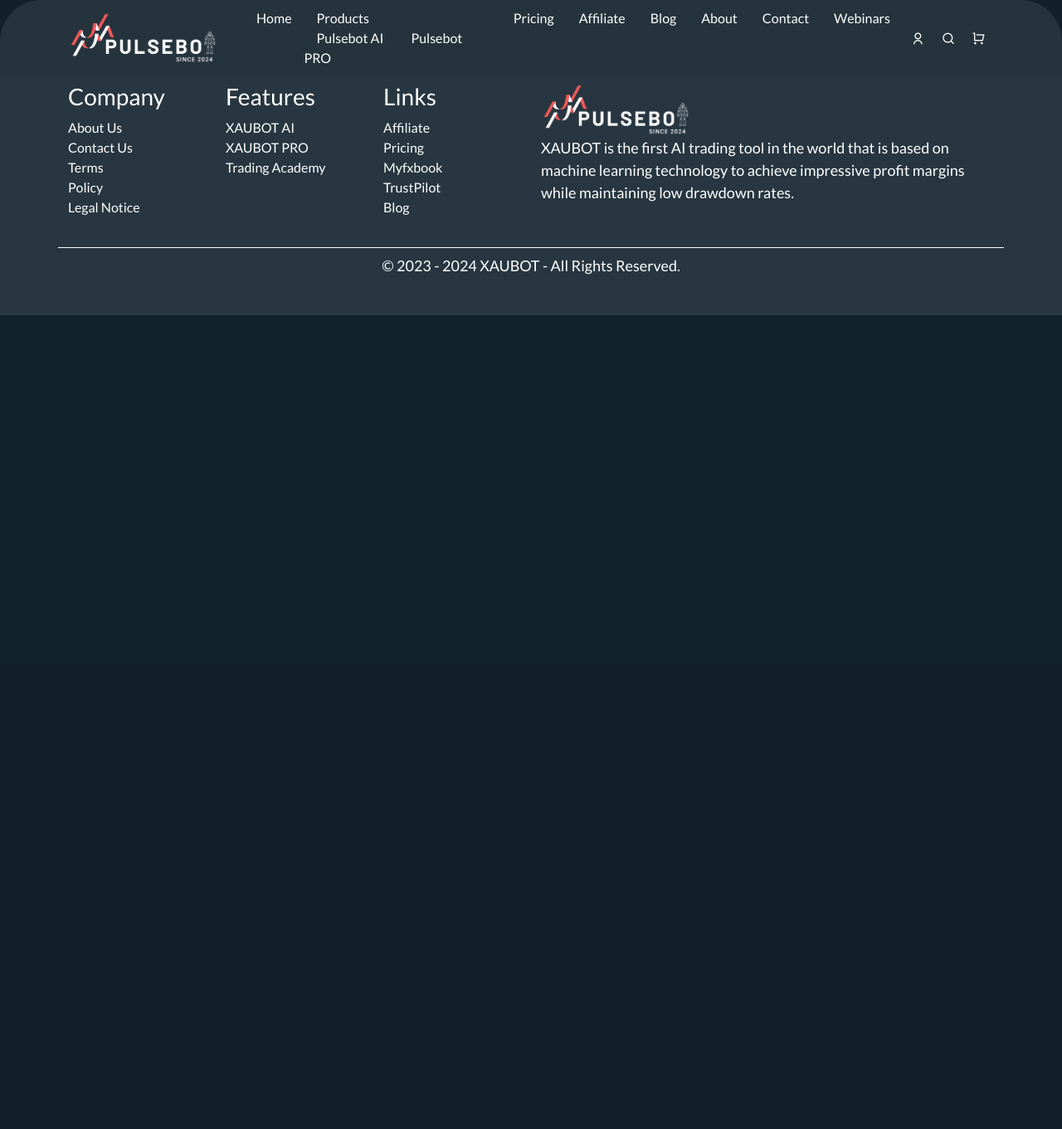
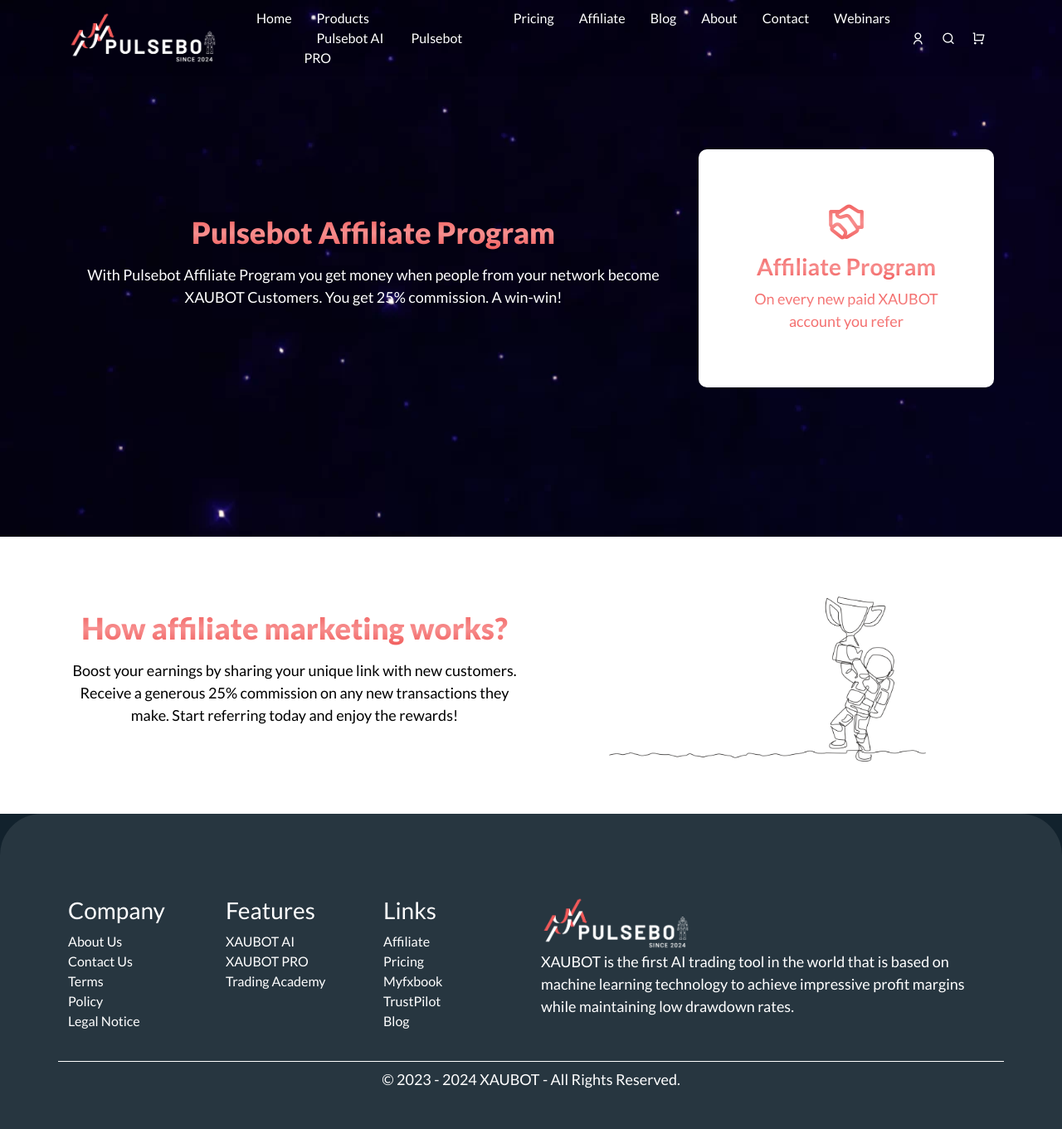
Before and after one commit to akkushwaha7834/pulsebo, a PHP site: page /become-an-affiliate.php in a window 1280 px wide. Shown: the whole page at 83% size. Before the commit the page ends 380 px from the top, so only its background shows below. Run offline with PHP 8.4, Linux system fonts and the light colour scheme; some libraries are stand-ins or nearby versions.

Commit message:
Affiliate Page done

```diff
--- a/assets/css/style.css
+++ b/assets/css/style.css
@@ -619,3 +619,28 @@
     border-radius: 20px;
     color: #fff;
 }
+
+/*Affiliate*/
+.affiliate-banner{
+    padding: 180px 0;
+    background-size: cover;
+    background-position: center left;
+}
+.affiliate-cta{
+    background: var(--white);
+    display: inline-block;
+    padding: 50px;
+    border-radius: 10px;
+}
+.affiliate-cta-main{
+    display: flex;
+    justify-content: center;
+}
+.affiliate-cta i{
+    font-size: 50px;
+}
+.how-affiliate{
+    background-color: var(--white);
+    padding-bottom: 40px;
+    padding-top: 40px;
+}
--- a/become-an-affiliate.php
+++ b/become-an-affiliate.php
@@ -1,3 +1,41 @@
 <?php include ('includes/header.php');?>
 
+<section class="affiliate-banner" style="background: url(assets/img/galaxy-night.webp);">
+	<div class="container">
+		<div class="row align-items-center">
+			<div class="col-md-8 text-center">
+				<h2 class="text-gradient-color">Pulsebot Affiliate Program</h2>
+				<p>
+					With Pulsebot Affiliate Program you get money when people from your network become XAUBOT Customers. You get 25% commission. A win-win!
+				</p>
+			</div>
+			<div class="col-md-4 affiliate-cta-main">
+				<div class="affiliate-cta text-center">
+					<i class="ri-shake-hands-line text-gradient-color"></i>
+					<h3 class="text-gradient-color" style="font-weight: 700;">Affiliate Program</h3>
+					<p class="text-gradient-color">On every new paid XAUBOT account you refer</p>
+				</div>
+			</div>
+		</div>
+	</div>
+</section>
+
+<section class="how-affiliate">
+	<div class="container">
+		<div class="row text-center align-items-center">
+			<div class="col-md-6">
+				<h2 class="text-gradient-color">
+					How affiliate marketing works?
+				</h2>
+				<p class="text-black">
+					Boost your earnings by sharing your unique link with new customers. Receive a generous 25% commission on any new transactions they make. Start referring today and enjoy the rewards!
+				</p>
+			</div>
+			<div class="col-md-6">
+				<img src="assets/img/affiliate.png" class="img-fluid" width="70%">
+			</div>
+		</div>
+	</div>
+</section>
+
 <?php include ('includes/footer.php');?>
```
Also changed, not shown: assets/img/affiliate.png (added), assets/img/galaxy-night.webp (added).
